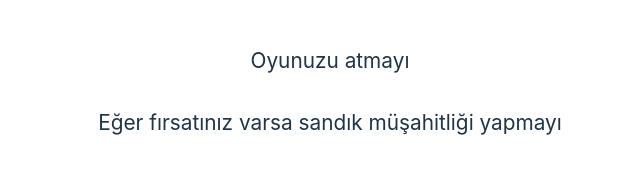
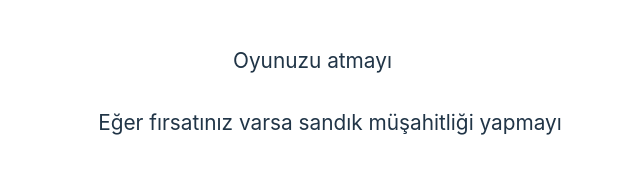
Before and after one commit to Uzay-Sakinleri/ne-kadar-kaldi-gitmelerine, a website built with Vite: page index.html in a window 1280 px wide. Shown: the part 410-593 px from the top of the page, 330-970 px from the left. Built offline with nearby package versions, Linux system fonts and the light colour scheme.

Commit message:
style: position li items

```diff
--- a/src/style.css
+++ b/src/style.css
@@ -46,6 +46,10 @@ body {
   font-size: 1.3rem;
 }
 
+.needs :first-child{
+  margin-right: 35px;
+}
+
 .dont-forget{
   margin: 30px auto 120px auto;
   font-size: 1.2rem;
```
